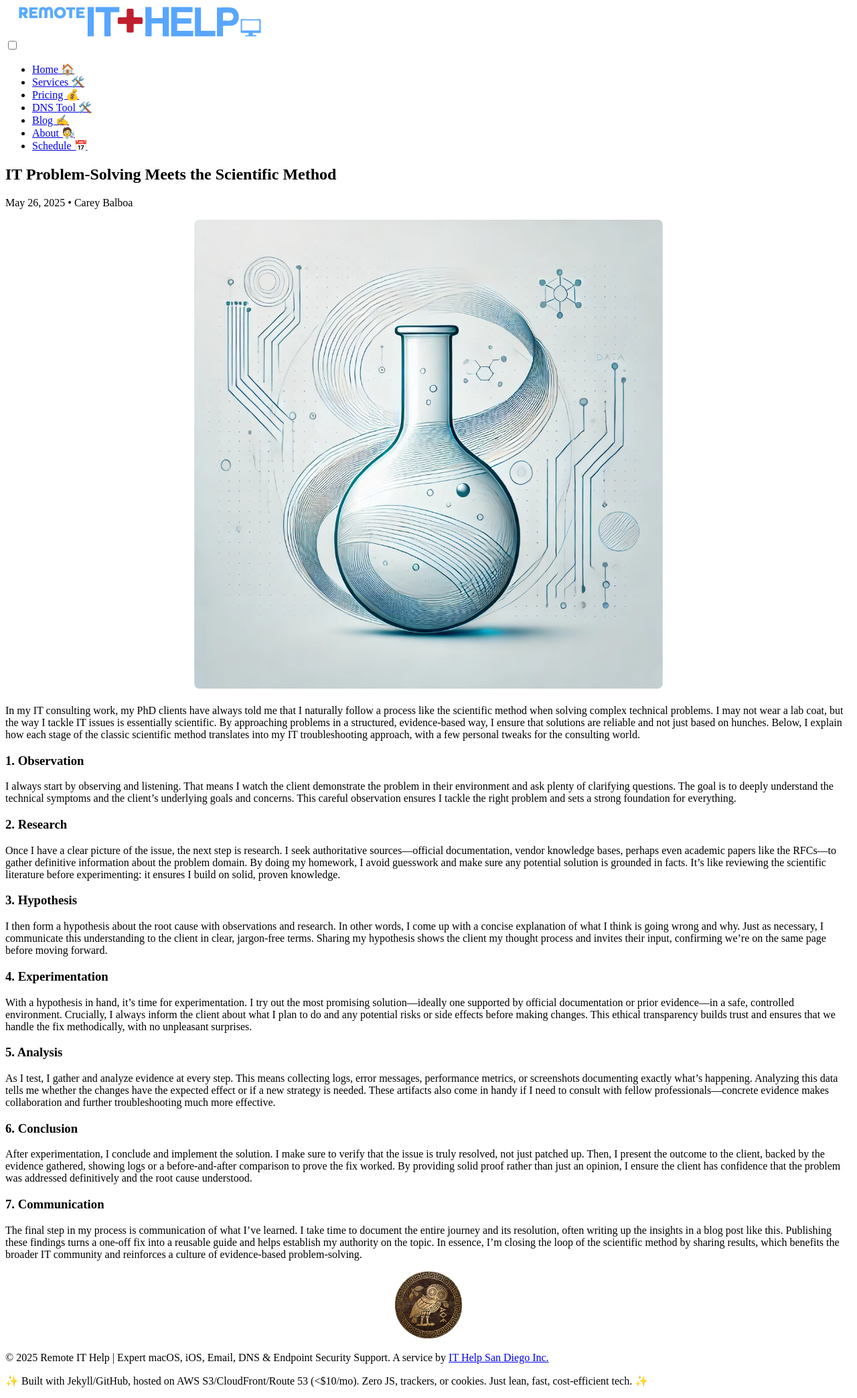
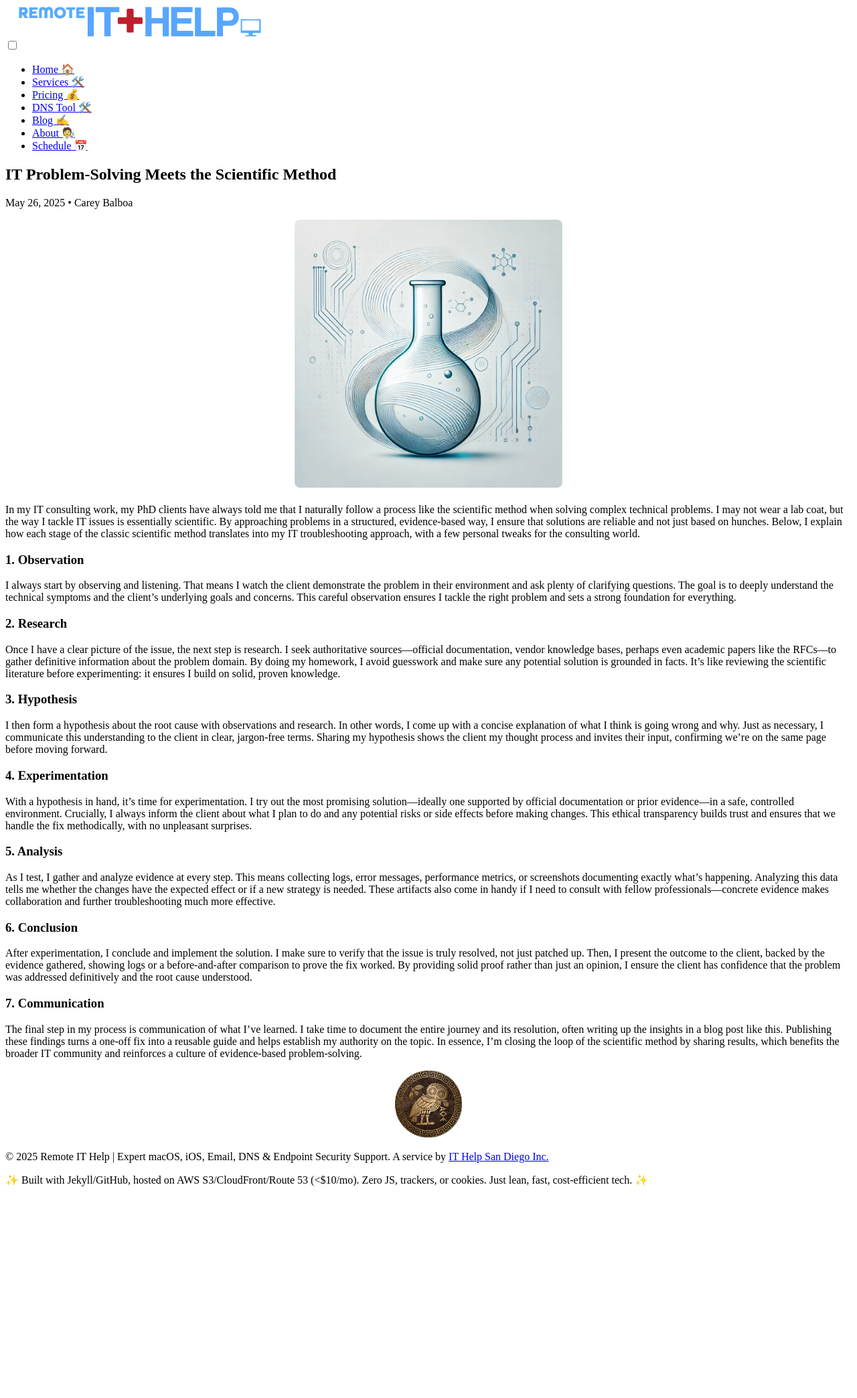
Before and after one commit to careyjames/remote-it-help-site, a Jekyll site: the page built from _posts/2025-05-26-it-problem-solving-scientific-method.md, in a window 1280 px wide. Shown: the whole page at 67% size. Built offline with Jekyll 4.4.1, drawn with Linux system fonts in a browser that asks for light colours; after the commit the page ends 1787 px from its top, so only the background shows below that.

Commit message:
Update post.html

```diff
--- a/_layouts/post.html
+++ b/_layouts/post.html
@@ -50,7 +50,7 @@
   </p>
   {% if page.image %}
   <div class="post-featured-image" style="margin-bottom: 1.5rem;">
-    <img src="{{ page.image | relative_url }}" alt="{{ page.title }} featured image" style="width: 100%; max-width: 700px; height: auto; display: block; margin-left: auto; margin-right: auto; border-radius: 8px;">
+    <img src="{{ page.image | relative_url }}" alt="{{ page.title }} featured image" style="width: 100%; max-width: 400px; height: auto; display: block; margin-left: auto; margin-right: auto; border-radius: 8px;">
   </div>
   {% endif %}
   <div class="post-content">
```
